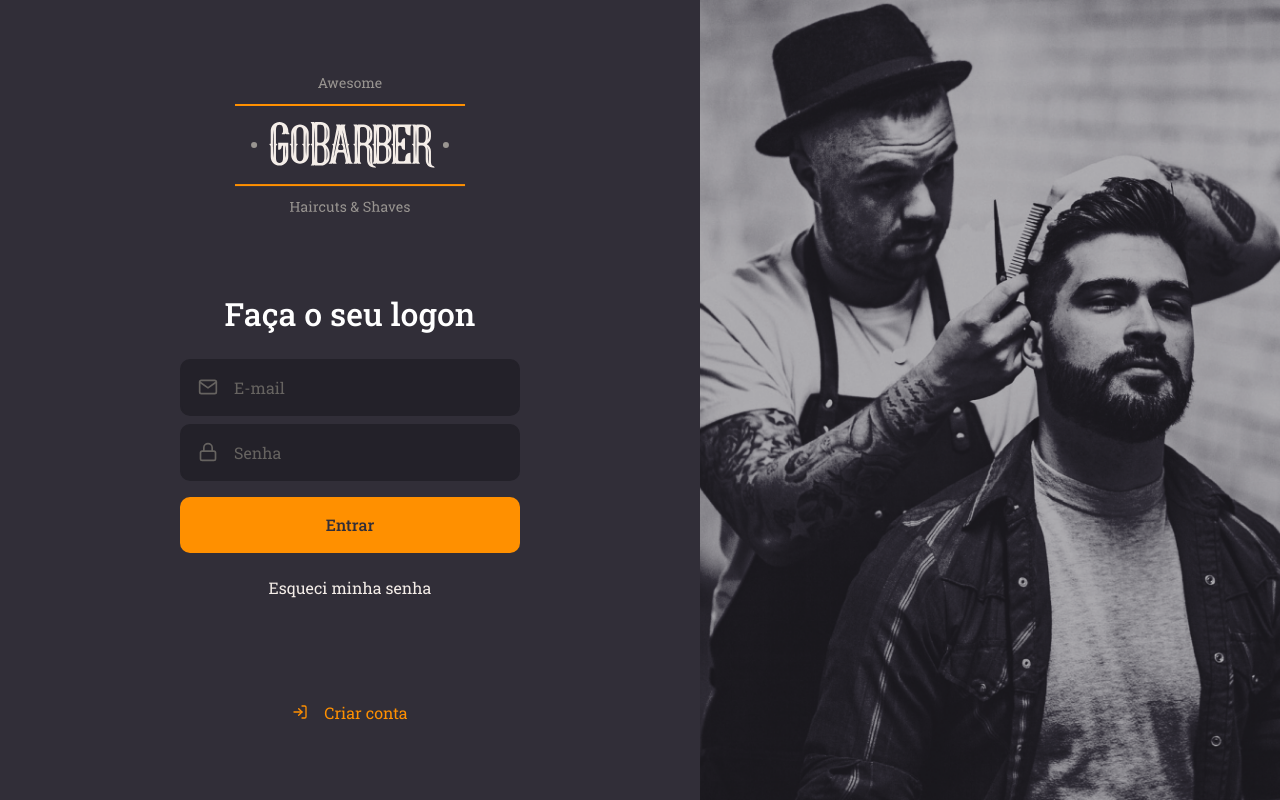
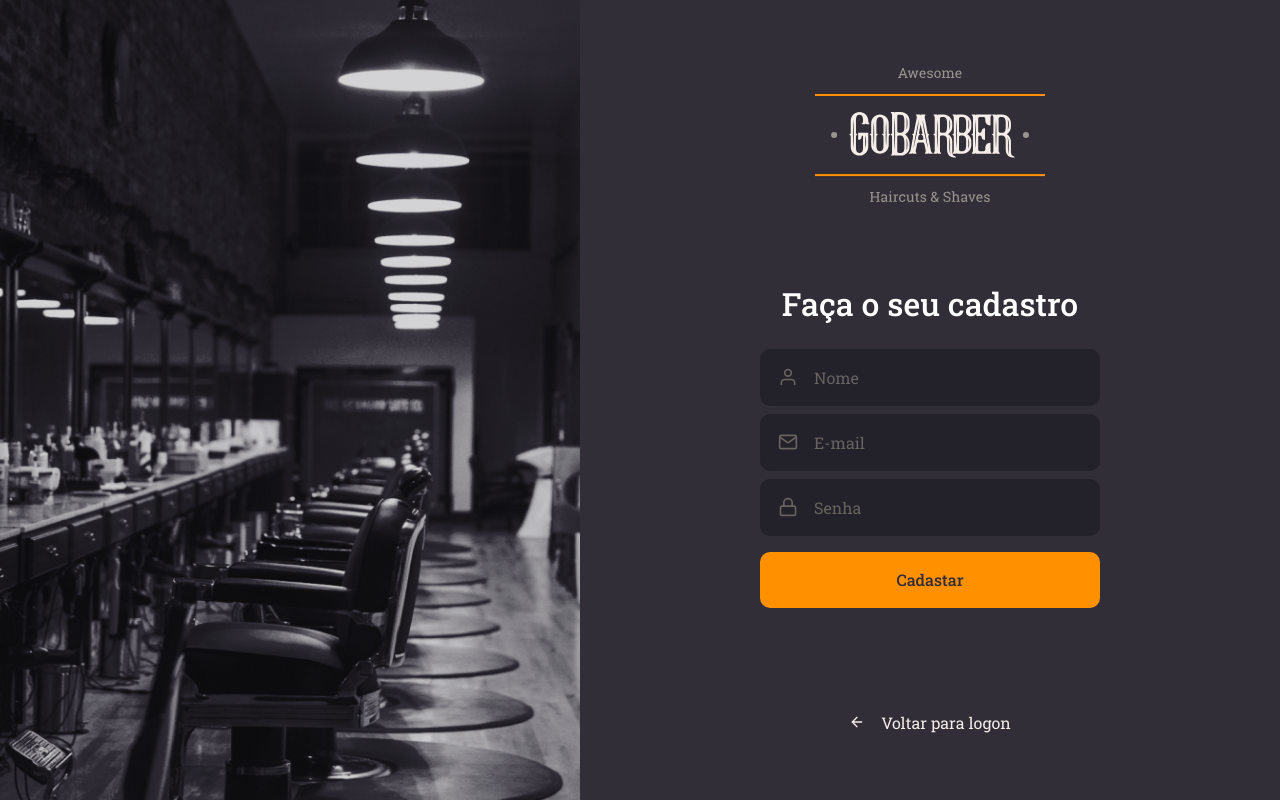
Before and after one commit to midapsh/gobarber-web, a React (Create React App) app: page /signup in a window 1280 px wide. Built offline with nearby package versions, Linux system fonts and the light colour scheme.

Commit message:
Add signup page

```diff
--- a/src/App.tsx
+++ b/src/App.tsx
@@ -1,11 +1,12 @@
 import React from 'react';
 
-import SignIn from './pages/SignIn';
+// import SignIn from './pages/SignIn';
+import SignUp from './pages/SignUp';
 import GlobalStyle from './styles/global';
 
 const App: React.FC = () => (
   <>
-    <SignIn />
+    <SignUp />
     <GlobalStyle />
   </>
 );
--- a/src/pages/SignUp/index.tsx
+++ b/src/pages/SignUp/index.tsx
@@ -11,6 +11,7 @@ import { Container, Content, Background } from './styles';
 const SignUp: React.FC = () => {
   return (
     <Container>
+      <Background />
       <Content>
         <img src={logoImg} alt="GoBarber" />
         <form>
@@ -32,7 +33,6 @@ const SignUp: React.FC = () => {
           Voltar para logon
         </a>
       </Content>
-      <Background />
     </Container>
   );
 };
--- a/src/pages/SignUp/styles.ts
+++ b/src/pages/SignUp/styles.ts
@@ -1,7 +1,7 @@
 import styled from 'styled-components';
 import { shade } from 'polished';
 
-import signInBackgroundImg from '../../assets/sign-in-background.png';
+import signUpnBackgroundImg from '../../assets/sign-up-background.png';
 
 export const Container = styled.div`
   height: 100vh;
@@ -42,7 +42,7 @@ export const Content = styled.div`
     }
   }
   > a {
-    color: #ff9000;
+    color: #f4ede8;
     display: block;
     margin-top: 24px;
     text-decoration: none;
@@ -56,13 +56,13 @@ export const Content = styled.div`
     }
 
     &:hover {
-      color: ${shade(0.2, '#ff9000')};
+      color: ${shade(0.2, '#F4EDE8')};
     }
   }
 `;
 
 export const Background = styled.div`
   flex: 1;
-  background: url(${signInBackgroundImg}) no-repeat center;
+  background: url(${signUpnBackgroundImg}) no-repeat center;
   background-size: cover;
 `;
```
